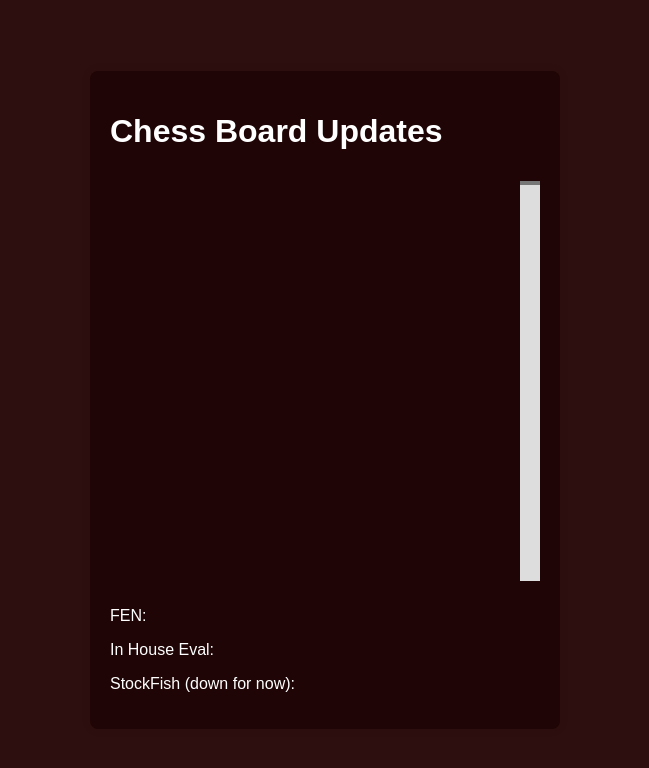
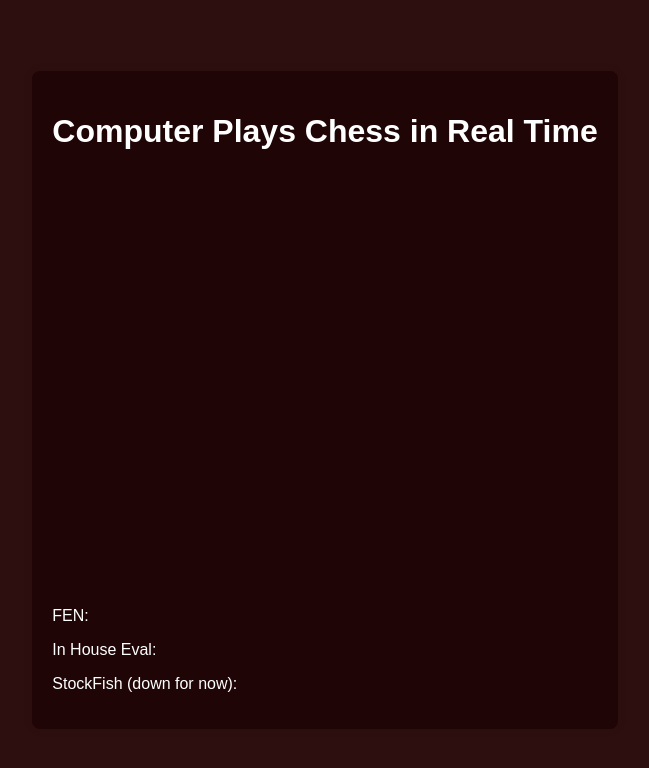
Before and after one commit to jackhlay/ChessFrontEnd, a website: page public/index.html in a window 1280 px wide. Shown: the whole page, without its empty margins (315-964 px from the left). Drawn offline with nearby package versions, Linux system fonts and the light colour scheme; no server answers.

Commit message:
Aesthetic Tweaks

```diff
--- a/public/index.html
+++ b/public/index.html
@@ -45,13 +45,9 @@
 </head>
 <body style="background-color: rgb(46, 15, 15); color: white;">
     <div id="app" style="background-color: rgb(31, 5, 5); color: white;">
-        <h1>Chess Board Updates</h1>
-        <div style="display: flex; align-items: center;">
+        <h1>Computer Plays Chess in Real Time</h1>
+        <div style="display: flex; justify-content: center;">
             <chess-board ></chess-board>
-            <div class="eval-bar">
-                <div id="evalIndicator1" class="eval-indicator"></div>
-                <div id="evalIndicator2" class="eval-indicator" style="background-color: #777;"></div>
-            </div>
         </div>
         <p>FEN: <span id="fen"></span></p>
         <p>In House Eval: <span id="evalSource1"></span></p>
```
